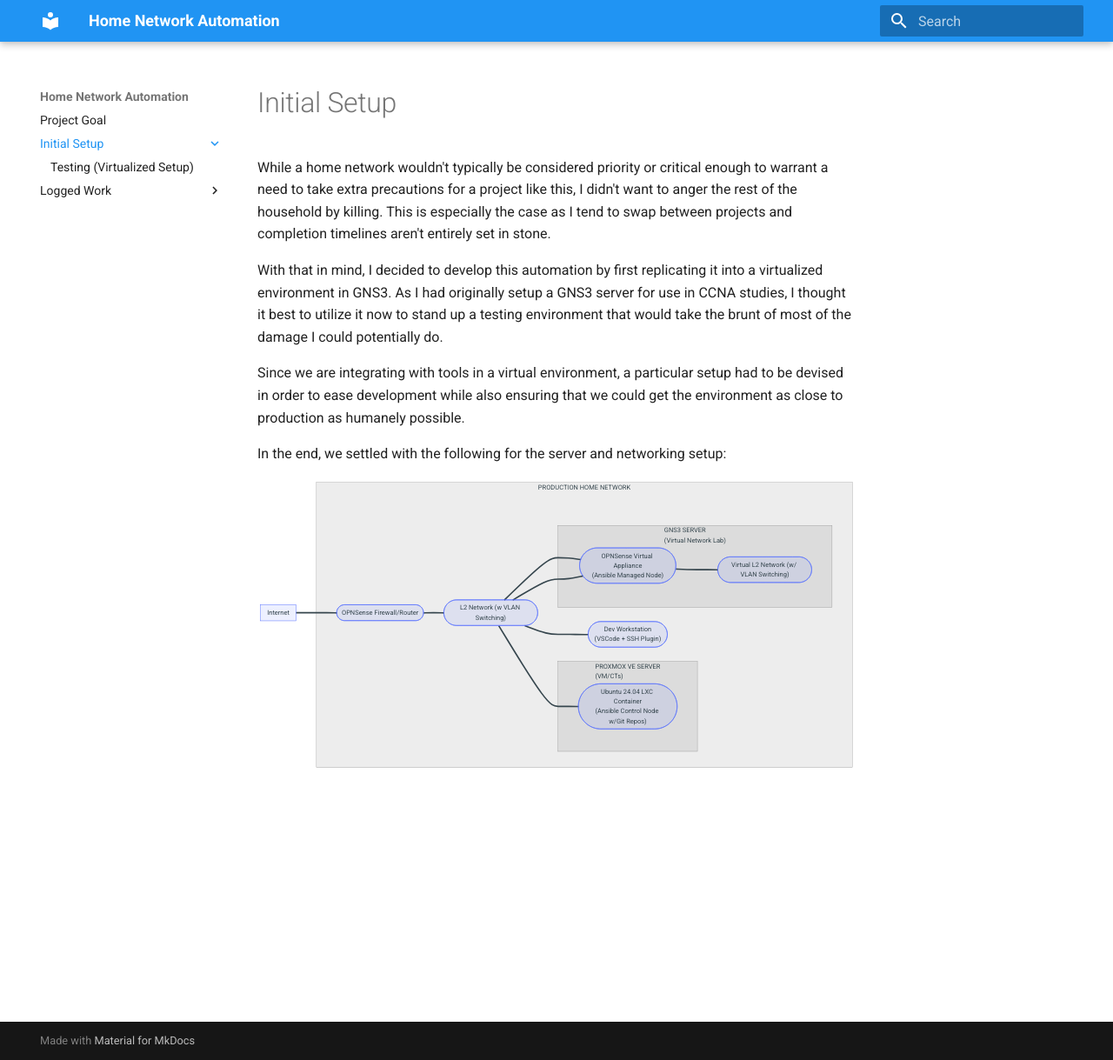
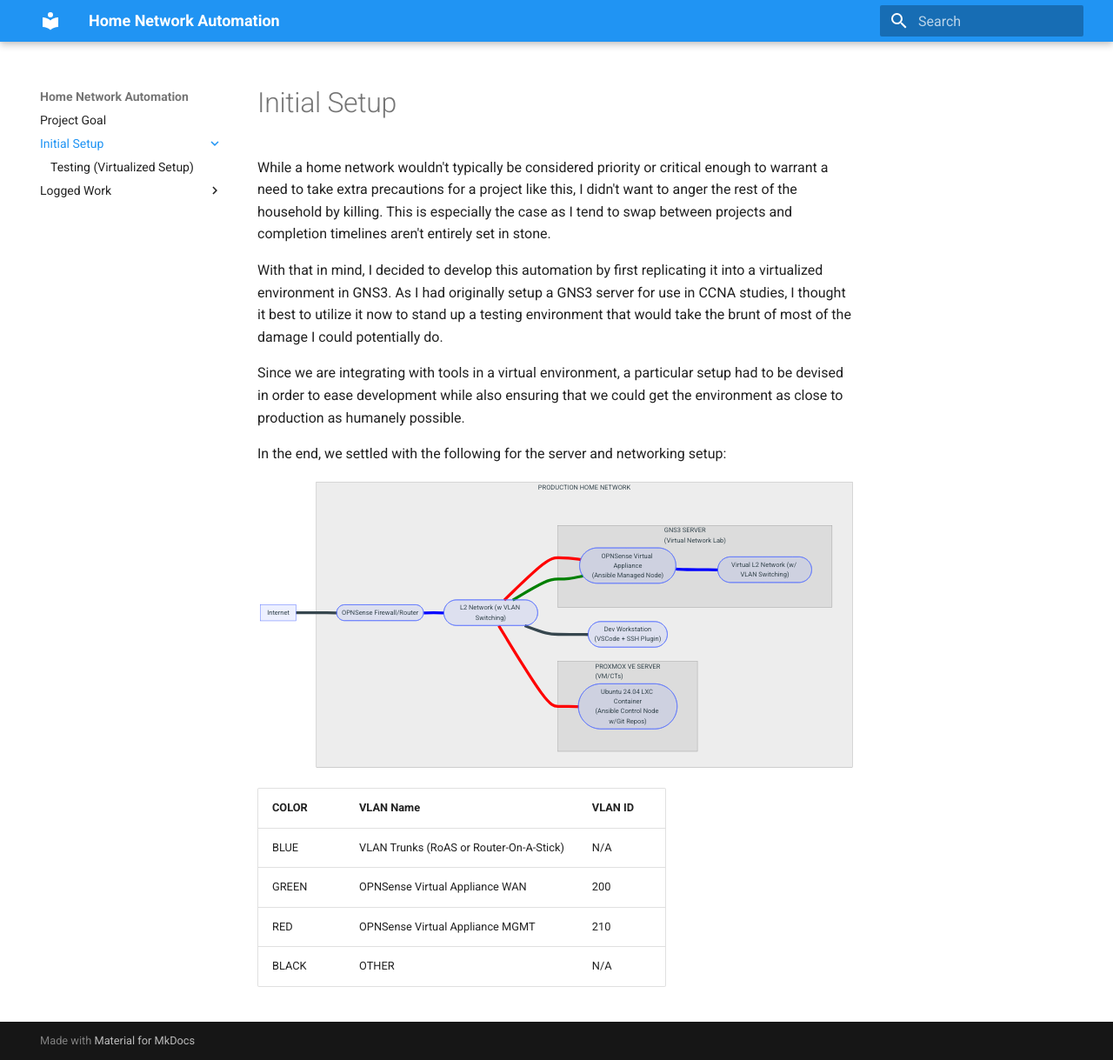
Before and after one commit to drinferno2001/HOME_NETWORK_AUTOMATION_WIKI, an MkDocs documentation site: the page built from docs/env_setup/index.md, in a window 1280 px wide and 1219 px high. Shown: the whole window at 87% size. Built offline with MkDocs 1.6.1 and Material for MkDocs 9.7.7, drawn with Linux system fonts in a browser that asks for light colours; some of the changed lines change nothing that is shown.

Commit message:
Network Diagram: Added comment blocks for Mermaid code block and applied color-coding styling to node links (along with creating a markdown table to document them).

````diff
--- a/docs/env_setup/index.md
+++ b/docs/env_setup/index.md
@@ -11,6 +11,10 @@
 
 ``` mermaid
 flowchart LR
+
+    %%%%%%%%%%%
+    %% NODES %%
+    %%%%%%%%%%%
 
     %% Define Production Home Network Nodes
 
@@ -27,52 +31,102 @@
     VIRT_OPNSense(["OPNSense Virtual Appliance<br/>(Ansible Managed Node)"])
     VIRT_Switching(["Virtual L2 Network (w/ VLAN Switching)"])
 
+    %%%%%%%%%%%%%%%%%%%%%%%%%%%%%%%%
+    %% DEFINE SUBGRAPH STRUCTURES %%
+    %%%%%%%%%%%%%%%%%%%%%%%%%%%%%%%%
+
     %% Define Internet Subgraph
 
     subgraph Internet
     end
 
+    %% Define Production Home Network Subgraph (and any nested/formatting-type subgraphs)
     subgraph Production_Home_Network [PRODUCTION HOME NETWORK]
         subgraph PHN_Container[" "]
             direction LR
 
-            PRD_OPNSense === PRD_Switching
-            PRD_Switching === DEV_Workstation
+            PRD_OPNSense
+            PRD_Switching
+            DEV_Workstation
 
             %% Define Proxmox VE Server Block
             subgraph Proxmox_VE_Server ["PROXMOX VE SERVER<br/>(VM/CTs)"]
                 subgraph Proxmox_VE_Server_Padding[" "]
                     PVE_LXC
                 end
-
                 Proxmox_VE_Server_Padding:::hidden
             end
 
             %% Define GNS3 Server Block
             subgraph GNS3_Server ["GNS3 SERVER<br/>(Virtual Network Lab)"]
                 subgraph GNS3_Server_Padding[" "]
-                    VIRT_OPNSense === VIRT_Switching
+                    VIRT_OPNSense
+                    VIRT_Switching
                 end
 
                 GNS3_Server_Padding:::hidden
             end
-
-            PRD_Switching === PVE_LXC
-            PRD_Switching === VIRT_OPNSense
-            PRD_Switching === VIRT_OPNSense
         end
 
         subgraph PHN_Padding[" "]
         end
-
-        PHN_Container:::hidden ~~~ PHN_Padding:::hidden
     end
 
-    Production_Home_Network:::PROD
+    %%%%%%%%%%%%%%%%%%%%%%
+    %% Link Definitions %%
+    %%%%%%%%%%%%%%%%%%%%%%
 
+    %% Link ID: 0 (INTERNET TO OPNSENSE PROD FIREWALL)
     Internet === PRD_OPNSense
 
-    %% Styles
+    %% Link ID: 1 (OPSENSE PROD FIREWALL TO PROD LAN)
+    PRD_OPNSense === PRD_Switching
 
+    %% Link ID: 2 and 3 (PROD LAN TO VIRTUAL OPNSENSE APPLIANCE)
+    PRD_Switching === VIRT_OPNSense
+    PRD_Switching === VIRT_OPNSense
+
+    %% Link ID: 4 (VIRTUAL OPNSENSE APPLIANCE TO VIRTUAL LAN)
+    VIRT_OPNSense === VIRT_Switching
+
+    %% Link ID: 5 (PROD LAN TO DEVELOPMENT WORKSTATION)
+    PRD_Switching === DEV_Workstation
+
+    %% Link ID: 6 (PROD LAN TO PROXMOX LXC)
+    PRD_Switching === PVE_LXC
+
+    %% Link ID: 7 (HIDDEN LINK FOR Production Home Network block formatting)
+    PHN_Container:::hidden ~~~ PHN_Padding:::hidden
+
+    %%%%%%%%%%%%
+    %% Styles %%
+    %%%%%%%%%%%%
+
+    %% Hidden Nodes Style
     classDef hidden fill:#0000,stroke:#0000
+
+    %% VLAN Trunk Link Style
+    linkStyle 1,4 stroke-width:7px,stroke:blue
+
+    %% OPNSense Virtual Appliance MGMT Link Style
+    linkStyle 2,6 stroke-width:7px,stroke:red
+
+    %% OPNSense Virtual Appliance WAN Link Style
+    linkStyle 3 stroke-width:7px,stroke:green
+
+    %% 'Other' Link Style
+    linkStyle 0,5 stroke-width:7px
+
+    %%%%%%%%%%%%%%%%%%%%%%%%%%%%%%%%%%%%
+    %% Class-Based Style Applications %%
+    %%%%%%%%%%%%%%%%%%%%%%%%%%%%%%%%%%%%
+
+    Production_Home_Network:::PROD
 ```
+
+| COLOR | VLAN Name | VLAN ID |
+| ------ | ------------ | --- |
+| BLUE | VLAN Trunks (RoAS or Router-On-A-Stick) | N/A |
+| GREEN | OPNSense Virtual Appliance WAN | 200 |
+| RED | OPNSense Virtual Appliance MGMT | 210 |
+| BLACK | OTHER | N/A |
````
